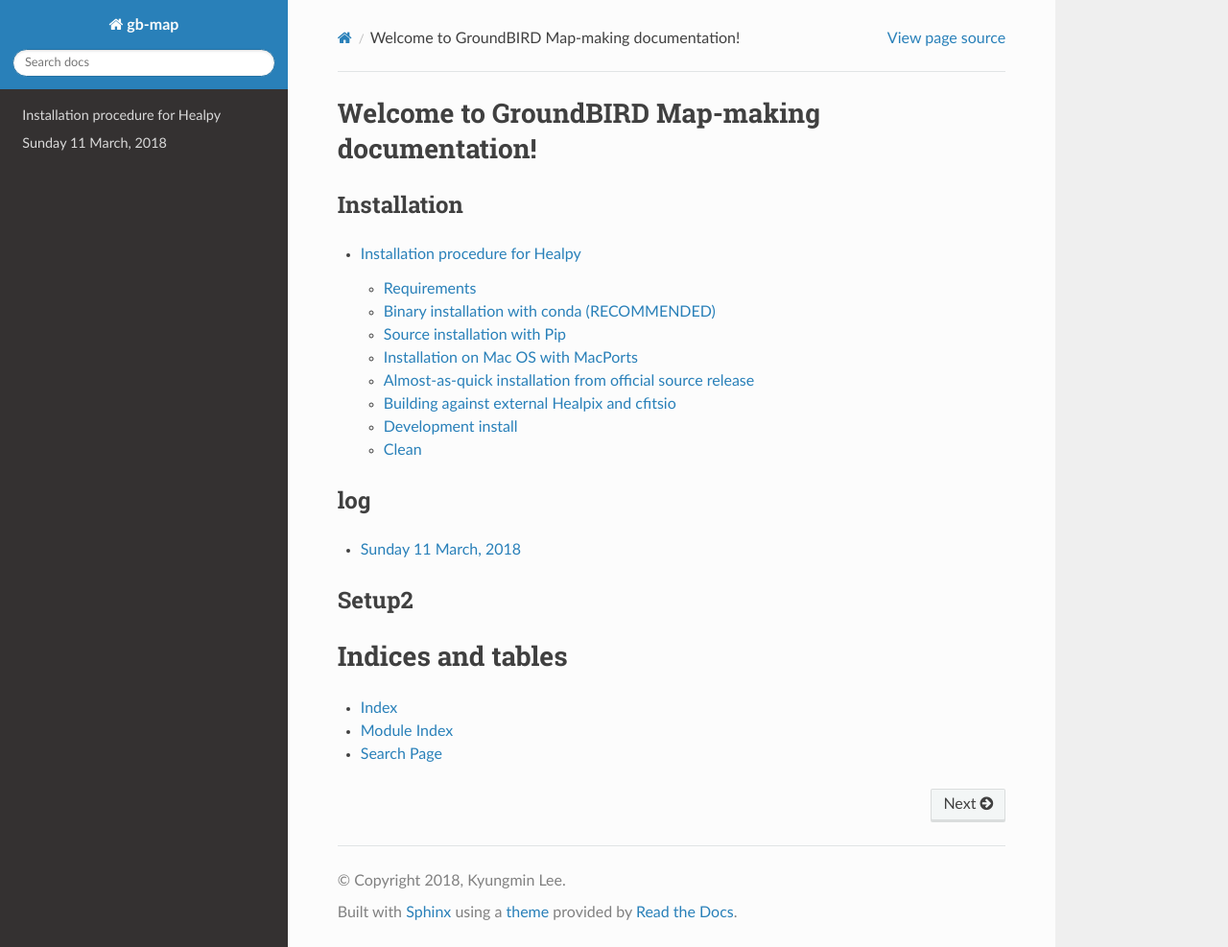
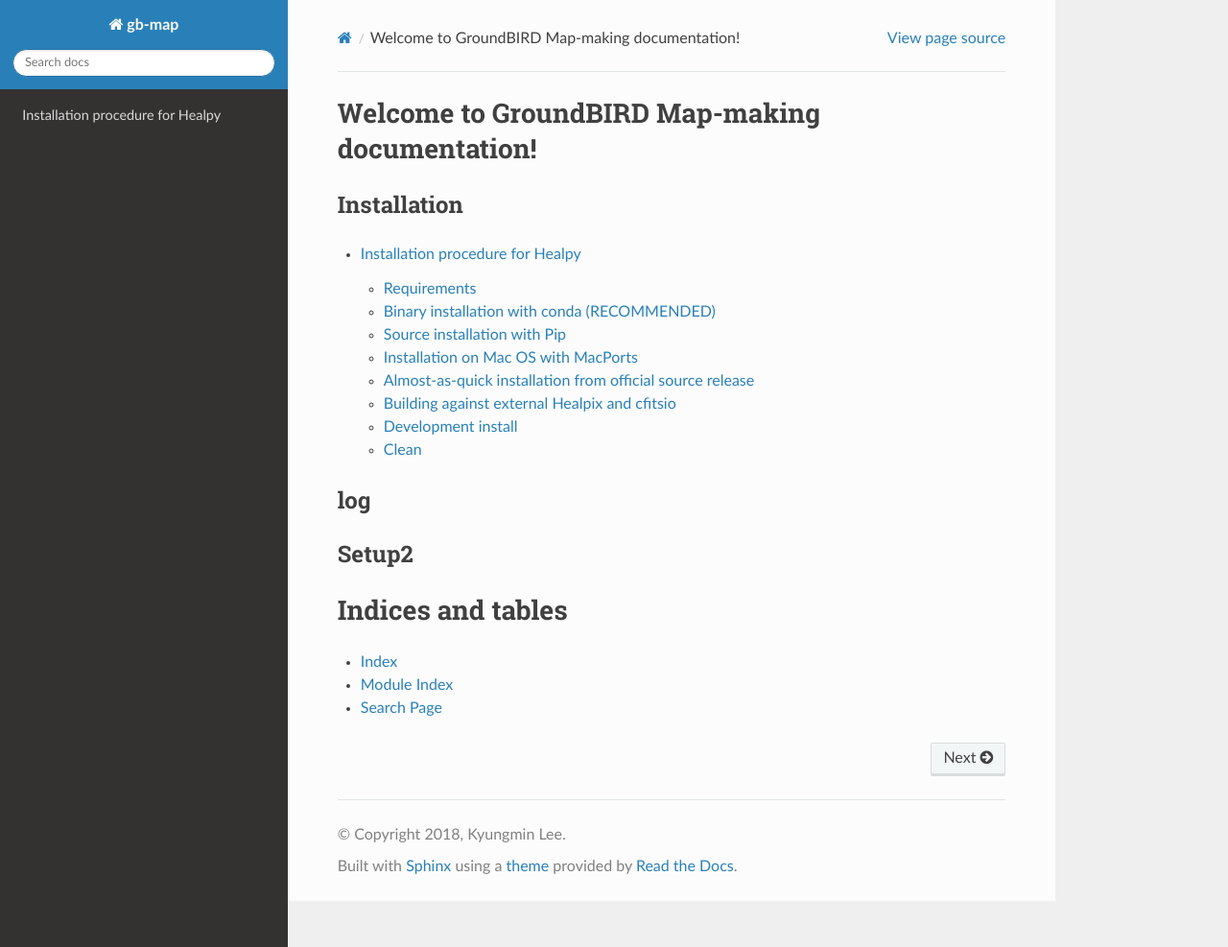
Before and after one commit to railroad2/gb-log, a Sphinx documentation site: the page built from docs/index.rst, in a window 1280 px wide and 987 px high. Shown: the whole window at 96% size. Built offline with Sphinx 7.4.7 and the Read the Docs theme 2.0.0, drawn with Linux system fonts in a browser that asks for light colours; pages that are not in the unit, such as notebooks, are missing from menus.

```diff
--- /dev/null
+++ b/docs/dailylog.rst
@@ -0,0 +1,4 @@
+dailylog
+--
+
+- log/2018-03-11.rst
--- a/docs/index.rst
+++ b/docs/index.rst
@@ -25,7 +25,7 @@ log
 .. toctree::
    :maxdepth: 2
 
-   log/2018-03-11
+   dailylog
 
 Setup2
 ------------
```
